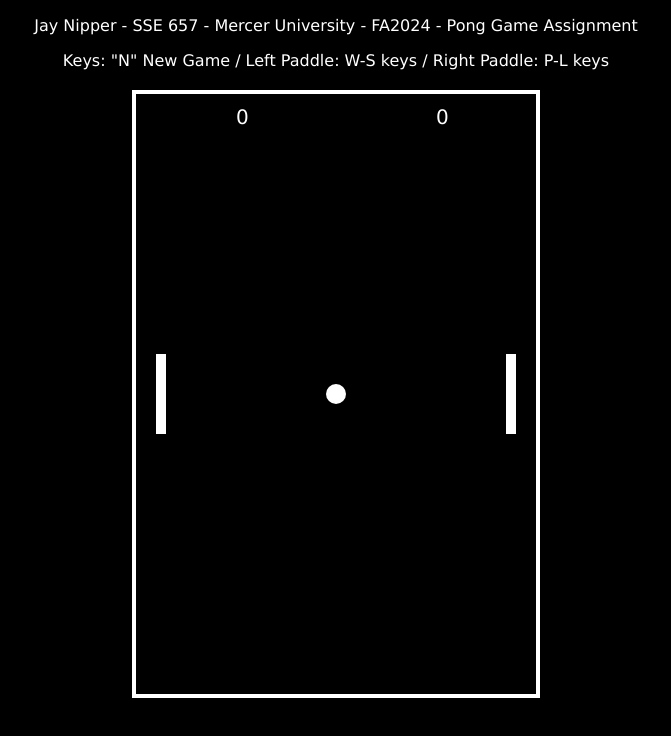
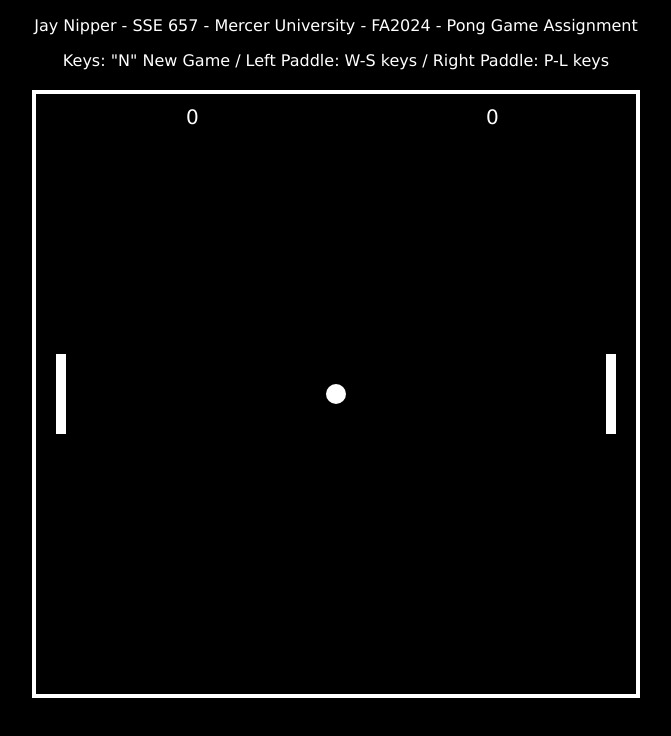
Before and after one commit to Wobbleyaj1/Pong, a plain HTML site: page index.html in a window 1280 px wide. Shown: the whole page, without its empty margins (304-975 px from the left). Drawn offline with Linux system fonts and the light colour scheme.

Commit message:
Refined speed and size

```diff
--- a/index.html
+++ b/index.html
@@ -22,7 +22,7 @@
       Jay Nipper - SSE 657 - Mercer University - FA2024 - Pong Game Assignment
     </p>
     <p>Keys: "N" New Game / Left Paddle: W-S keys / Right Paddle: P-L keys</p>
-    <canvas id="pongscreen" width="400" height="600"></canvas>
+    <canvas id="pongscreen" width="600" height="600"></canvas>
     <audio id="start"><source src="PongSounds/pongstart.wav" /></audio>
     <audio id="wall"><source src="PongSounds/pongwall.wav" /></audio>
     <audio id="paddle"><source src="PongSounds/pongpaddle.wav" /></audio>
--- a/pong.js
+++ b/pong.js
@@ -15,9 +15,9 @@ const audioPoint = document.getElementById("point");
 
 // Game State
 
-const BALL_INITIAL_X_SPEED = 9; // Initial horizontal speed
+const BALL_INITIAL_X_SPEED = 5; // Initial horizontal speed
 const BALL_INITIAL_Y_SPEED = 4; // Initial vertical speed
-const PADDLE_SPEED = 6; // Paddle movement speed
+const PADDLE_SPEED = 4; // Paddle movement speed
 
 let gamePaused = true; // Game starts paused
 let gameRunning = false; // Prevent multiple loops
```
